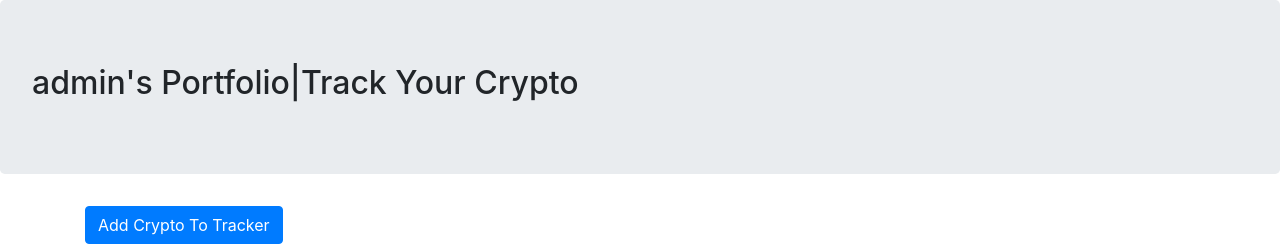
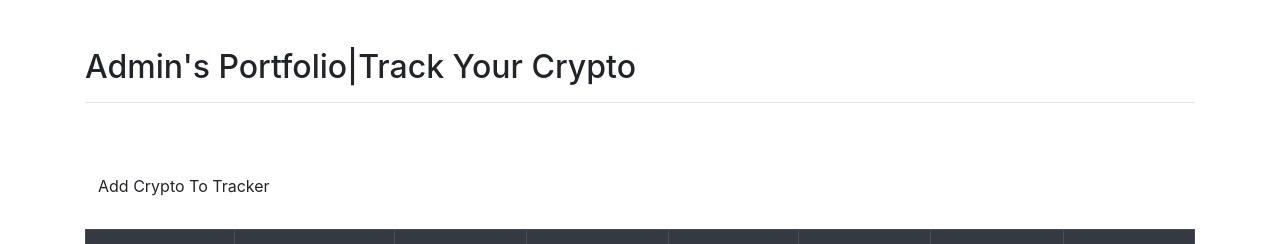
Before and after one commit to Code-Institute-Submissions/bmcdonald2000-crypto-tracker_AugResub, a Django app: page /Templates/portfolio.html in a window 1280 px wide. Shown: the part 56-300 px from the top of the page. Run offline with Django 4.2, Linux system fonts and the light colour scheme; a user stored in the database is signed in; data comes from the database, SQL or seed files in the repository; data that the repository does not hold is empty; some libraries are stand-ins or nearby versions.

Commit message:
Add: dropdwown options and styling

```diff
--- a/Templates/portfolio.html
+++ b/Templates/portfolio.html
@@ -2,23 +2,26 @@
 {% block title %}Portfolio{% endblock %}
 
 {% block content %}
-<!-- Boostrap class displays header text in a big box to attract the users attention-->
-<div class="jumbotron">
+<br><br>
+<div class="container">
         <!-- customises the portfolio name with the users username-->
-    <h2>{{user.username}}'s Portfolio|Track Your Crypto</h2>
-</div>
-<div class="container" >
+        <h2>{{user.username|title}}'s Portfolio|Track Your Crypto</h2>
+        <hr>
+        <br><br>
+
         <!-- Button to trigger Modal -->
-      <button type="button" class=" btn btn-primary" data-toggle="modal" data-target="portfolioModal" id="Btn">
+        <button type="button" class="btn" data-toggle="modal" data-target="portfolioModal" id="Btn">
             Add Crypto To Tracker
         </button>
+        <br><br>
+
         <!-- django messages used to alert user-->
         {% if messages %}
             {% for message in messages %}
                     <div class="alert alert-{{ message.tags }}">{{ message }}</div>
             {% endfor %}
         {% endif %}
-      <!-- Bootstrap tabel to display users portfolio data-->
+        <!-- Bootstrap table to display users portfolio data-->
         <table class= "table table-bordered table-hover table-striped table-dark table-responsive">
           <thead>
                 <tr>
@@ -32,6 +35,7 @@
                   <th scope="col"> 24hr Lows (USD)</th>
                 </tr>
           </thead>
+      </div>
         <tbody>
           <!-- when the relevant data is avaible the portfolio table is populated-->
             {% if datalist %}
@@ -39,7 +43,7 @@
                   <!-- humanize makes the data user friendly-->
                   {% load humanize %}
                   <tr>
-                  <th class="align-middle">{{name}}</th>
+                  <th class="align-middle">{{name|title}}</th>
                   <!-- for crypto with a price less than 1 they are displayed to 6 decimal places-->
                   {% if value < 1 %}
                     <th class="align-middle">$ {{value|floatformat:6}}</th>
@@ -110,11 +114,11 @@
                         {% csrf_token %}
                         <div class="form-group">
                           <label for="coin-name">Currency Name:</label>
-                          <input type="text" class="form-control" name="coin_name" required id="coin_name" placeholder="Eg. bitcoin"></input>
+                          <select class="form-control" name="coin_name" required id="coin_name"></select>
                         </div>
                         <div class="form-group">
                           <label for="coin-symbol">Symbol:</label>
-                          <input type="text" class="form-control" name="coin_symbol" required id="coin_symbol" placeholder="Eg. Bitcoin is BTC"></input>
+                          <select  type="text" class="form-control" name="coin_symbol" required id="coin_symbol"></select>
                         </div>
                         <div class="form-group">
                             <label for="number_tokens">Number of Tokens:</label>
```
Lines whose indentation alone changed are shown as unchanged.
